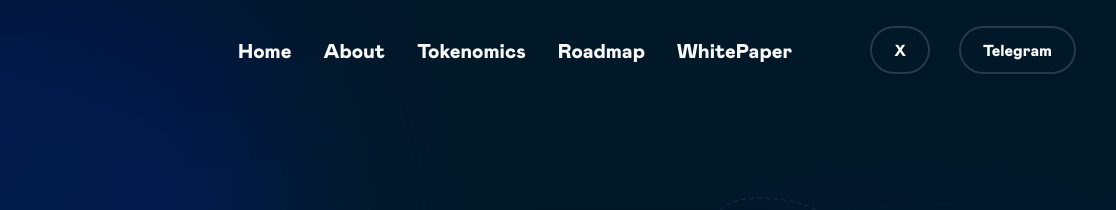
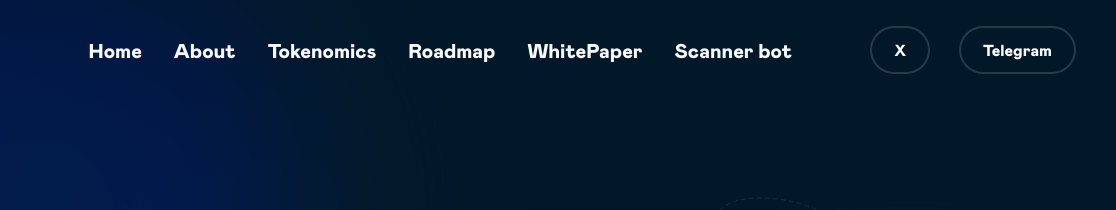
Before and after one commit to CDCODE02/EMOJI, a plain HTML site: page index.html in a window 1280 px wide. Shown: the top 210 px of the page, 164-1280 px from the left. Drawn offline with nearby package versions, Linux system fonts and the light colour scheme; a web font is replaced by a local one.

Commit message:
Scanner bot added

```diff
--- a/index.html
+++ b/index.html
@@ -86,6 +86,7 @@
                                     <li><a href="#uni_tokenomics">Tokenomics</a></li>
                                     <li><a href="#uni_roadmap">Roadmap</a></li>
                                     <li><a href="https://sui-emoji.gitbook.io/sui-emoji">WhitePaper</a></li>
+                                    <li><a href="http://t.me/EmojiScanner_bot">Scanner bot</a></li>
                                     <li><a href="https://x.com/SuiEmoji"><strong>X</strong>(Twitter)</a></li>
                                     <li><a href="https://t.me/Suiemoji">Telegram</a></li>
                                 </ul>
@@ -118,6 +119,7 @@
                                         <li><a href="#uni_tokenomics">Tokenomics</a></li>
                                         <li><a href="#uni_roadmap">Roadmap</a></li>
                                         <li><a href="https://sui-emoji.gitbook.io/sui-emoji">WhitePaper</a></li>
+                                        <li><a href="http://t.me/EmojiScanner_bot">Scanner bot</a></li>
 
 
                                     </ul>
```
